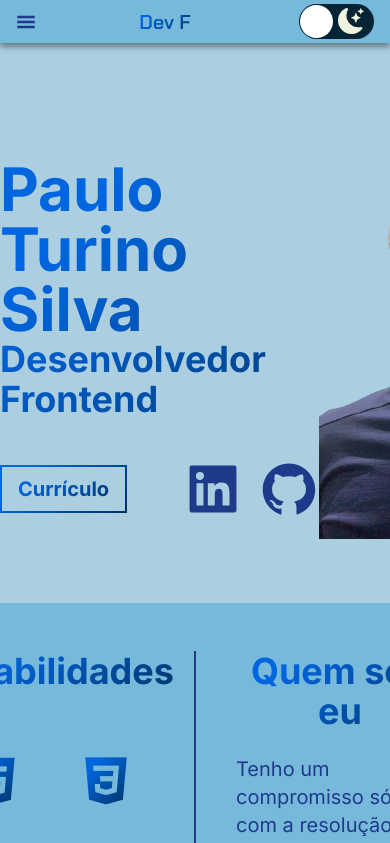
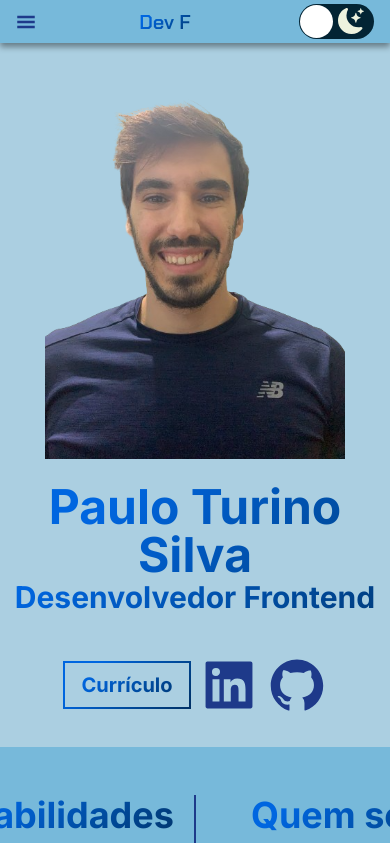
Before and after one commit to TurinoS/TurinoS-Portfolio, a Next.js app: page / in a window 390 px wide. Shown: the top 843 px of the page. Built offline with nearby package versions, Linux system fonts and the light colour scheme.

Commit message:
adicionada responsividade ao banner

```diff
--- a/src/components/About.tsx
+++ b/src/components/About.tsx
@@ -8,7 +8,7 @@ export default function About() {
   const { theme } = useTheme();
 
   return (
-    <section className="flex flex-col my-16">
+    <section className="flex flex-col md:my-16">
       <div
         className={`flex px-20 py-12 ${
           theme === "dark"
--- a/src/components/Banner.tsx
+++ b/src/components/Banner.tsx
@@ -6,12 +6,12 @@ import { AiFillLinkedin, AiFillGithub } from "react-icons/ai"
 export default function Banner() {
     const { theme } = useTheme()
     return(
-        <section className="flex justify-between w-full pt-24" id="banner">
-            <div className={`flex flex-col justify-center items-center m-auto ${theme === 'dark'? "dark-text-gradient" : "text-gradient"}`}>
-                <h1 className="text-6xl font-bold">Paulo Turino Silva</h1>
-                <h2 className="text-4xl font-bold">Desenvolvedor Frontend</h2>
-                <div className="flex gap-4 mt-10 items-center">
-                    <button className={`button-gradient text-xl font-bold py-2 px-4 mr-10 border border-transparent transition-color ${theme === 'dark' && "button-gradient-dark"}`}>Currículo</button>
+        <section className="flex flex-col-reverse md:flex-row justify-between w-full pt-4 pb-8 md:pb-0 md:pt-24" id="banner">
+            <div className={`flex flex-col justify-center text-center items-center m-auto mt-6 md:mt-0 ${theme === 'dark'? "dark-text-gradient" : "text-gradient"}`}>
+                <h1 className="text-5xl md:text-6xl font-bold">Paulo Turino Silva</h1>
+                <h2 className="text-3xl md:text-4xl font-bold">Desenvolvedor Frontend</h2>
+                <div className="flex gap-2 md:gap-4 mt-10 items-center">
+                    <button className={`button-gradient text-xl font-bold py-2 px-4 md:mr-10 border border-transparent transition-color ${theme === 'dark' && "button-gradient-dark"}`}>Currículo</button>
                     <a href="https://www.linkedin.com/in/paulo-turino/" target="_blank" className="text-6xl duration-300 hover:-translate-y-2 hover:scale-110"><AiFillLinkedin /></a>
                     <a id="about" href="https://github.com/TurinoS" target="_blank" className="text-6xl duration-300 hover:-translate-y-2 hover:scale-110"><AiFillGithub /></a>
                 </div>
```
